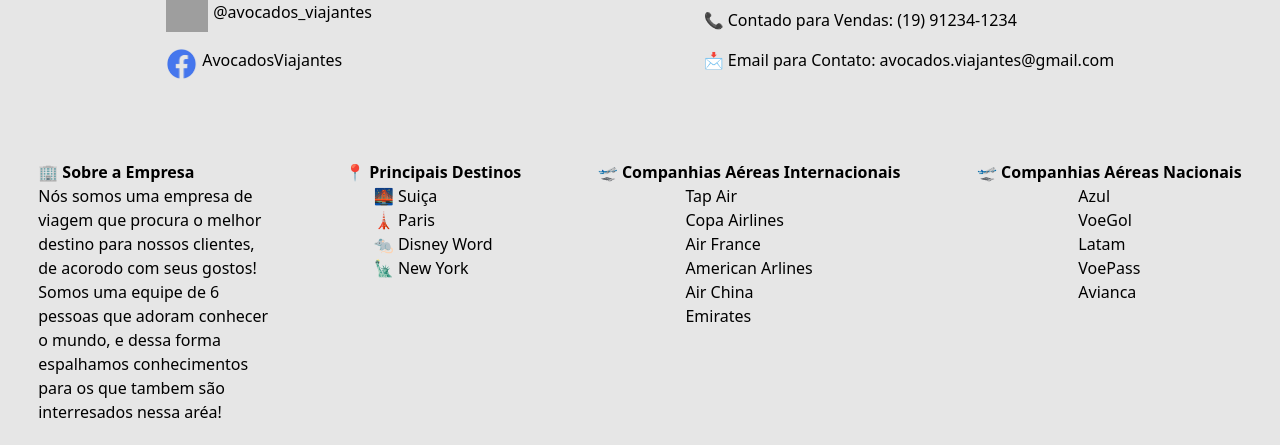
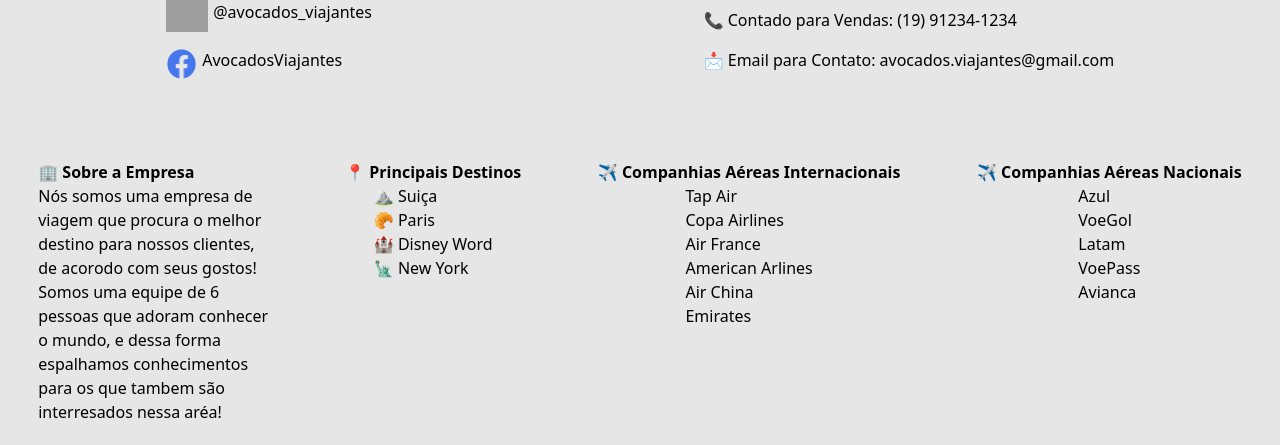
Before and after one commit to vitorcecato-sesi/desafio2-react-routes, a React (Vite) app: page / in a window 1280 px wide. Shown: the top 445 px of the page. Built offline with nearby package versions, Linux system fonts and the light colour scheme; grey boxes are pictures that could not be loaded.

Commit message:
emojis do footer

```diff
--- a/src/components/Footer.jsx
+++ b/src/components/Footer.jsx
@@ -38,14 +38,14 @@
 
             <section className="listas">
                 <h4> 📍 Principais Destinos</h4>
-                <a href=""></a> 🌉 Suiça <br/>
-                <a href=""> 🗼 Paris </a> <br/>
-                <a href=""> 🐀 Disney Word </a> <br/>
-                <a href=""> 🗽 New York </a>
+                <a href=""></a>⛰️ Suiça <br/>
+                <a href="">🥐 Paris </a> <br/>
+                <a href="">🏰 Disney Word </a> <br/>
+                <a href="">🗽 New York </a>
             </section>
 
             <section className="listas">
-                <h4> 🛫 Companhias Aéreas Internacionais </h4>
+                <h4> ✈️ Companhias Aéreas Internacionais </h4>
                     <a href="https://www.flytap.com/pt-br"> Tap Air </a> <br/>
                     <a href="https://www.copaair.com/pt-br/"> Copa Airlines </a> <br/>
                     <a href="https://wwws.airfrance.com.br/"> Air France </a> <br/>
@@ -56,7 +56,7 @@
             </section>
 
             <section className="listas">
-                <h4> 🛫 Companhias Aéreas Nacionais </h4>
+                <h4> ✈️ Companhias Aéreas Nacionais </h4>
                 <ul>
                     <a href="https://www.voeazul.com.br/br/pt/home"> Azul </a> <br/>
                     <a href="https://www.voegol.com.br/"> VoeGol </a> <br/>
```
